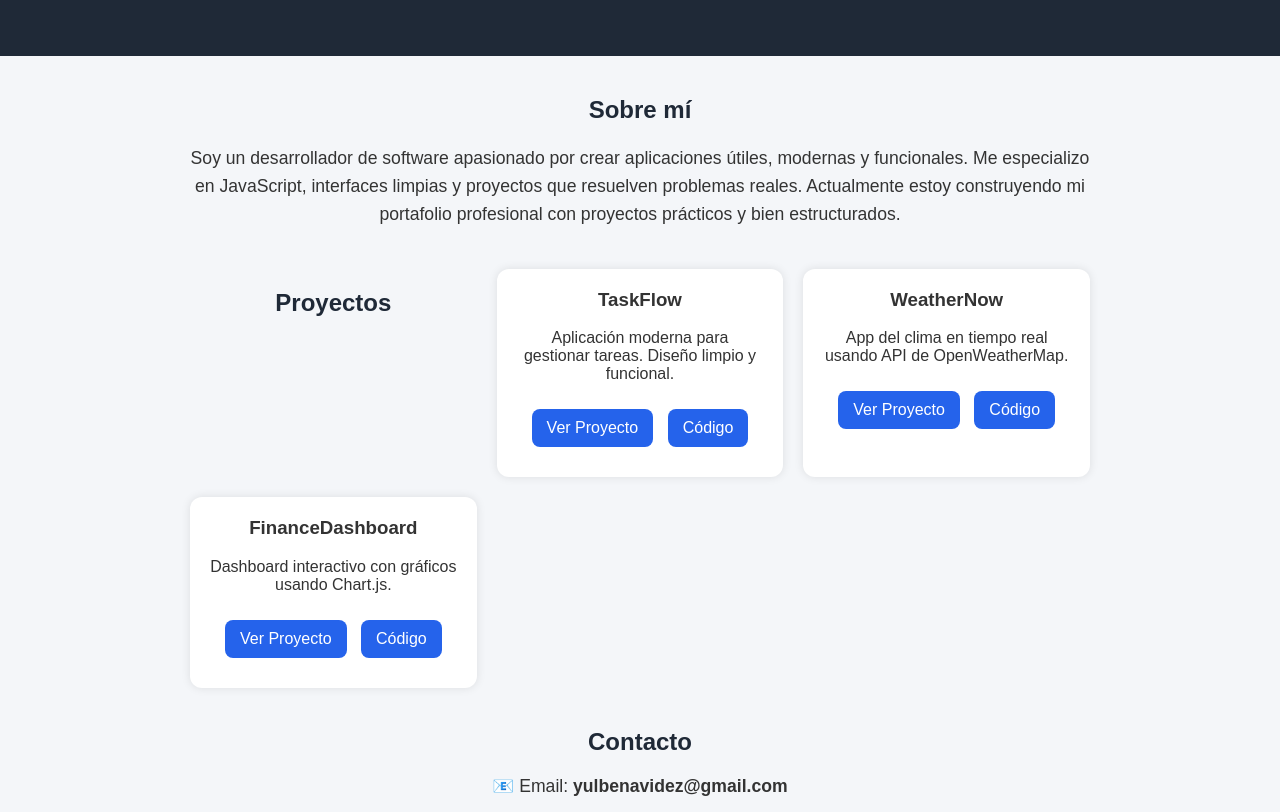
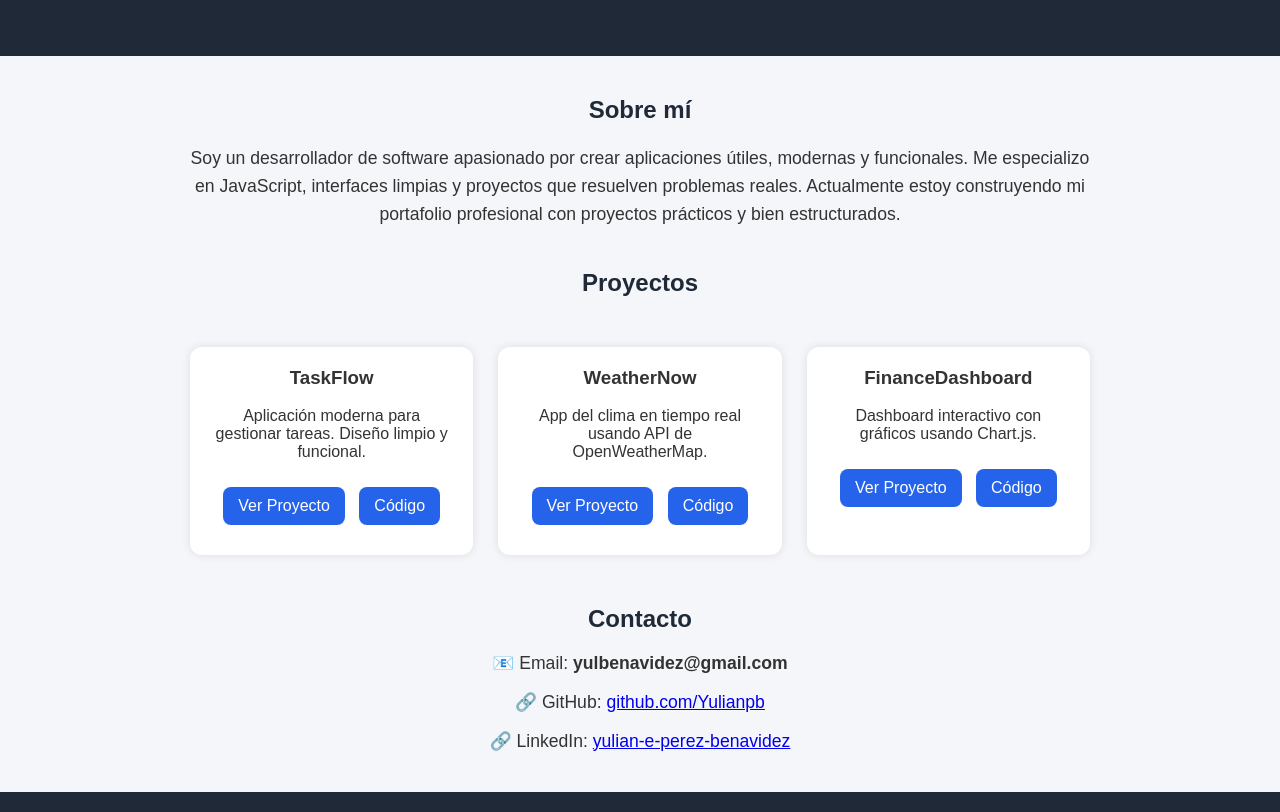
Before and after one commit to Yulianpb/Portfolio, a plain HTML site: page index.html in a window 1280 px wide. Shown: the part 120-932 px from the top of the page. Drawn offline with Linux system fonts and the light colour scheme.

Commit message:
Portfolio -Tercera versión

```diff
--- a/index.html
+++ b/index.html
@@ -25,8 +25,9 @@
     </section>
 
     <!-- PROJECTS -->
+     <h2>Proyectos</h2>
     <section class="projects">
-        <h2>Proyectos</h2>
+
 
         <div class="project-card">
             <h3>TaskFlow</h3>
@@ -55,7 +56,7 @@
         <h2>Contacto</h2>
         <p>📧 Email: <strong>yulbenavidez@gmail.com</strong></p>
         <p>🔗 GitHub: <a href="https://github.com/Yulianpb" target="_blank">github.com/Yulianpb</a></p>
-        <p>🔗 LinkedIn: <a href="https://www.linkedin.com/in/yulian-e-perez-benavidez-10b3bb128" target="_blank">www.linkedin.com/in/yulian-e-perez-benavidez-10b3bb128</a></p>
+        <p>🔗 LinkedIn: <a href="https://www.linkedin.com/in/yulian-e-perez-benavidez-10b3bb128" target="_blank">yulian-e-perez-benavidez</a></p>
     </section>
 
     <footer>
--- a/style.css
+++ b/style.css
@@ -43,10 +43,12 @@ h2 {
     line-height: 1.6;
 }
 
+
 .projects {
-    display: grid;
-    grid-template-columns: repeat(auto-fit, minmax(260px, 1fr));
-    gap: 20px;
+  display: grid;
+  grid-template-columns: repeat(auto-fit, minmax(280px, 1fr));
+  gap: 25px;
+  padding: 10px 0;
 }
 
 .project-card {
```
